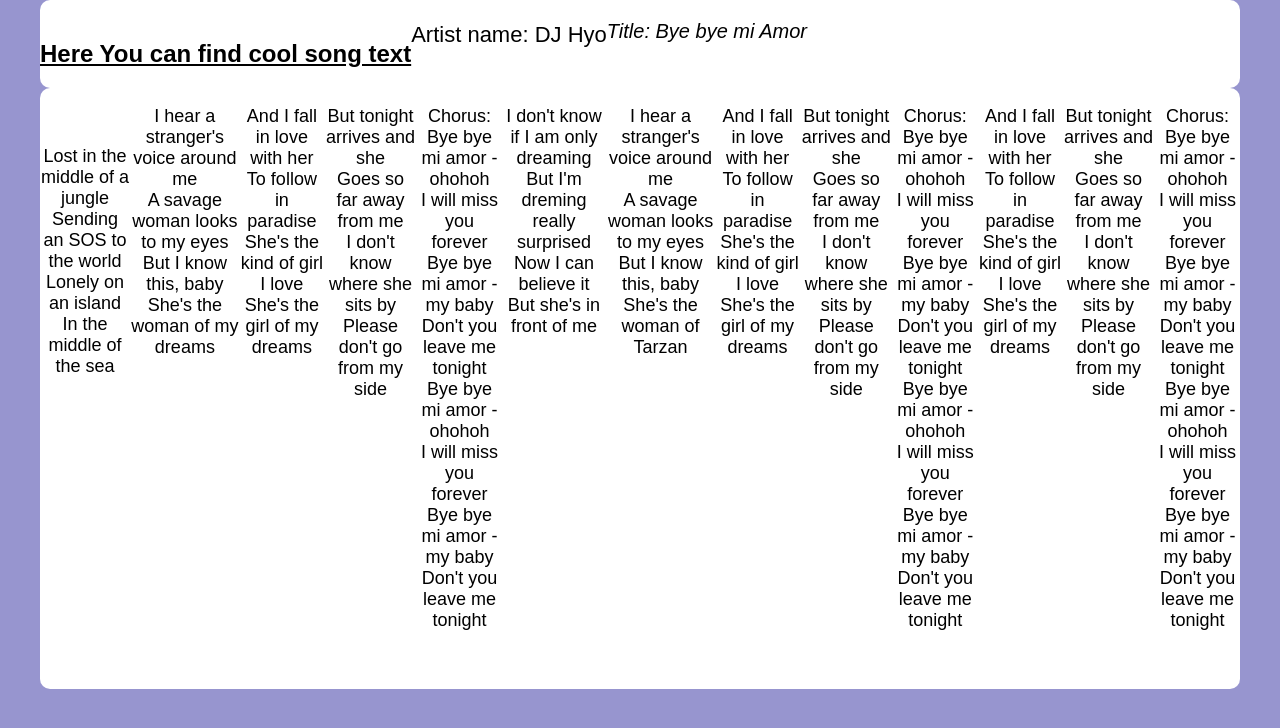
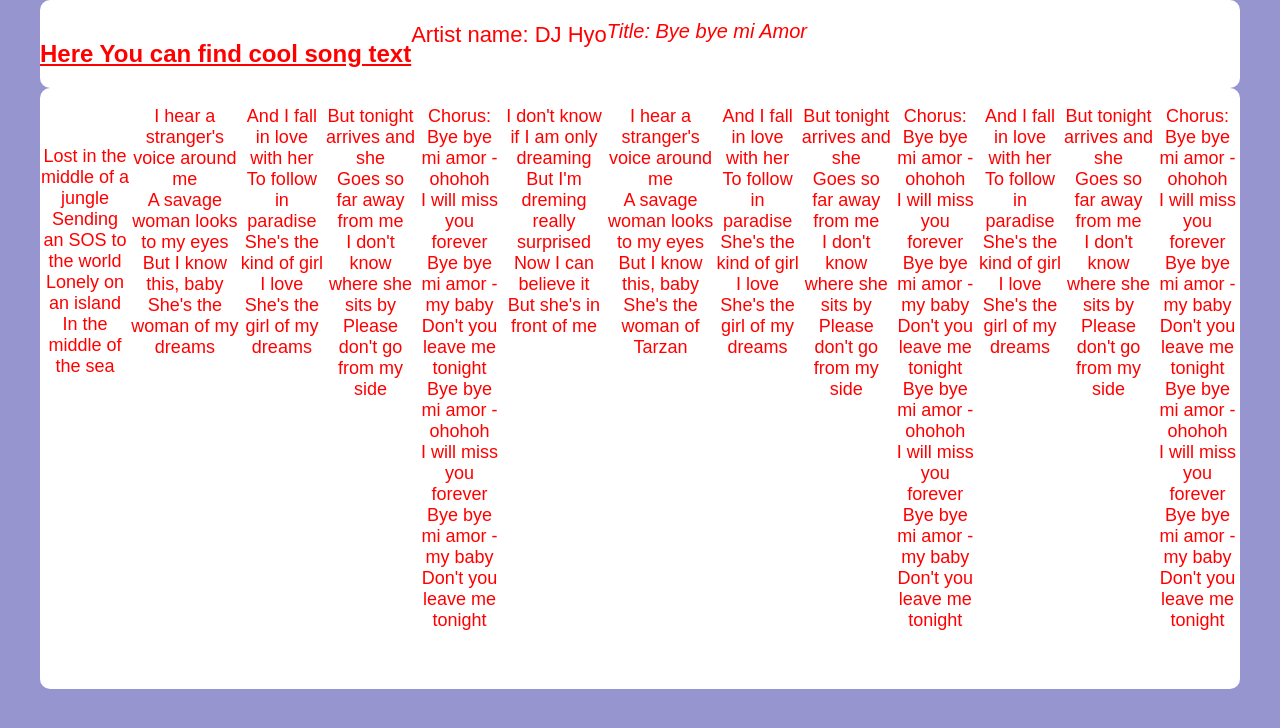
Before and after one commit to krollukasz/7.3_Git-repozytorium_zdalne, a website: page index.html in a window 1280 px wide. Drawn offline with Linux system fonts and the light colour scheme; a web font is replaced by a local one.

```diff
--- a/sass/style.scss
+++ b/sass/style.scss
@@ -14,6 +14,7 @@
     margin: 0 auto;
     background-color: $body-color;
     font-family: $font;
+    color: red;
 }
 
 .container {
```
Also changed, not shown: package.json (+11 -3 lines), css/style.css, 2 other files.
